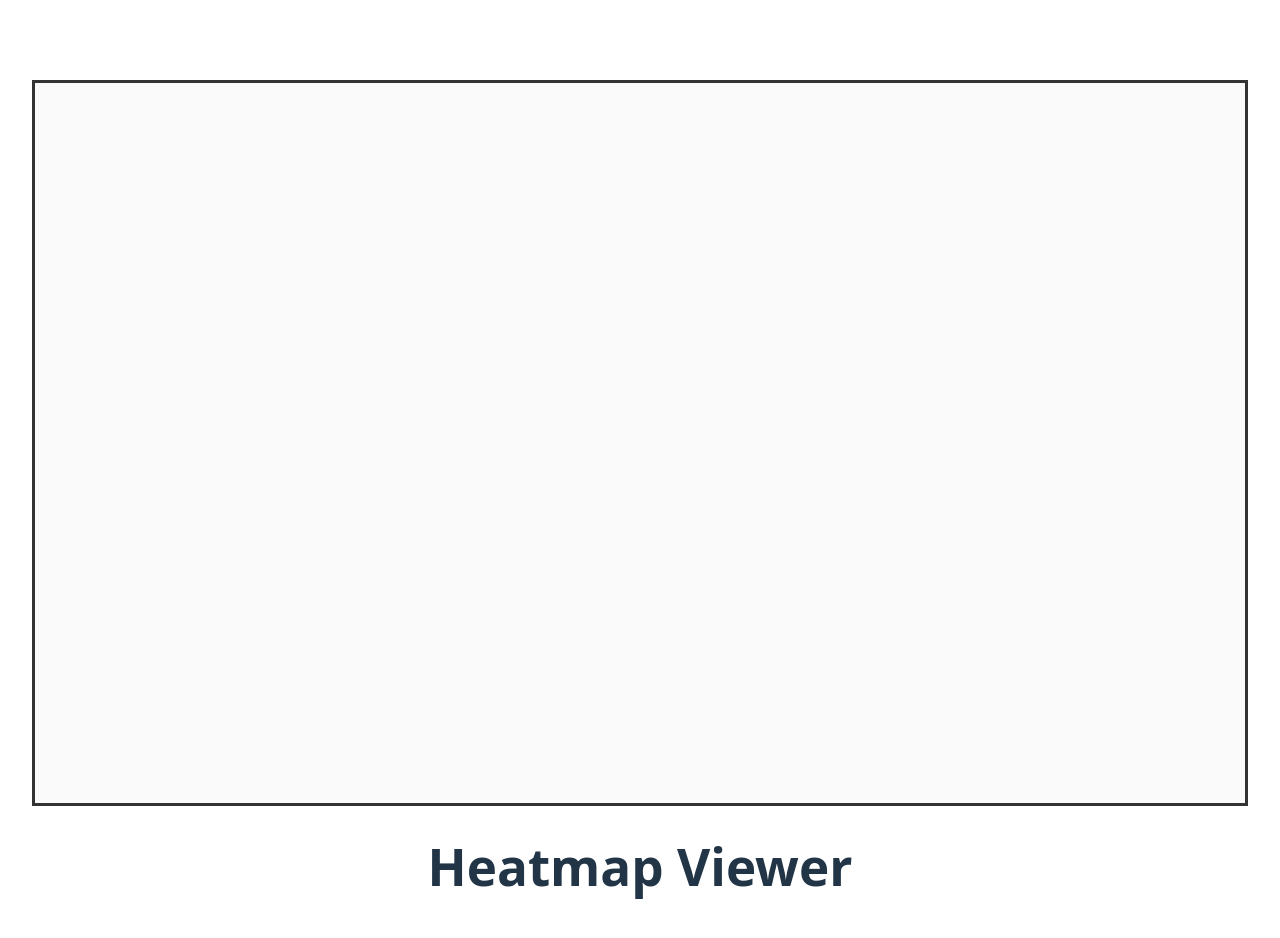
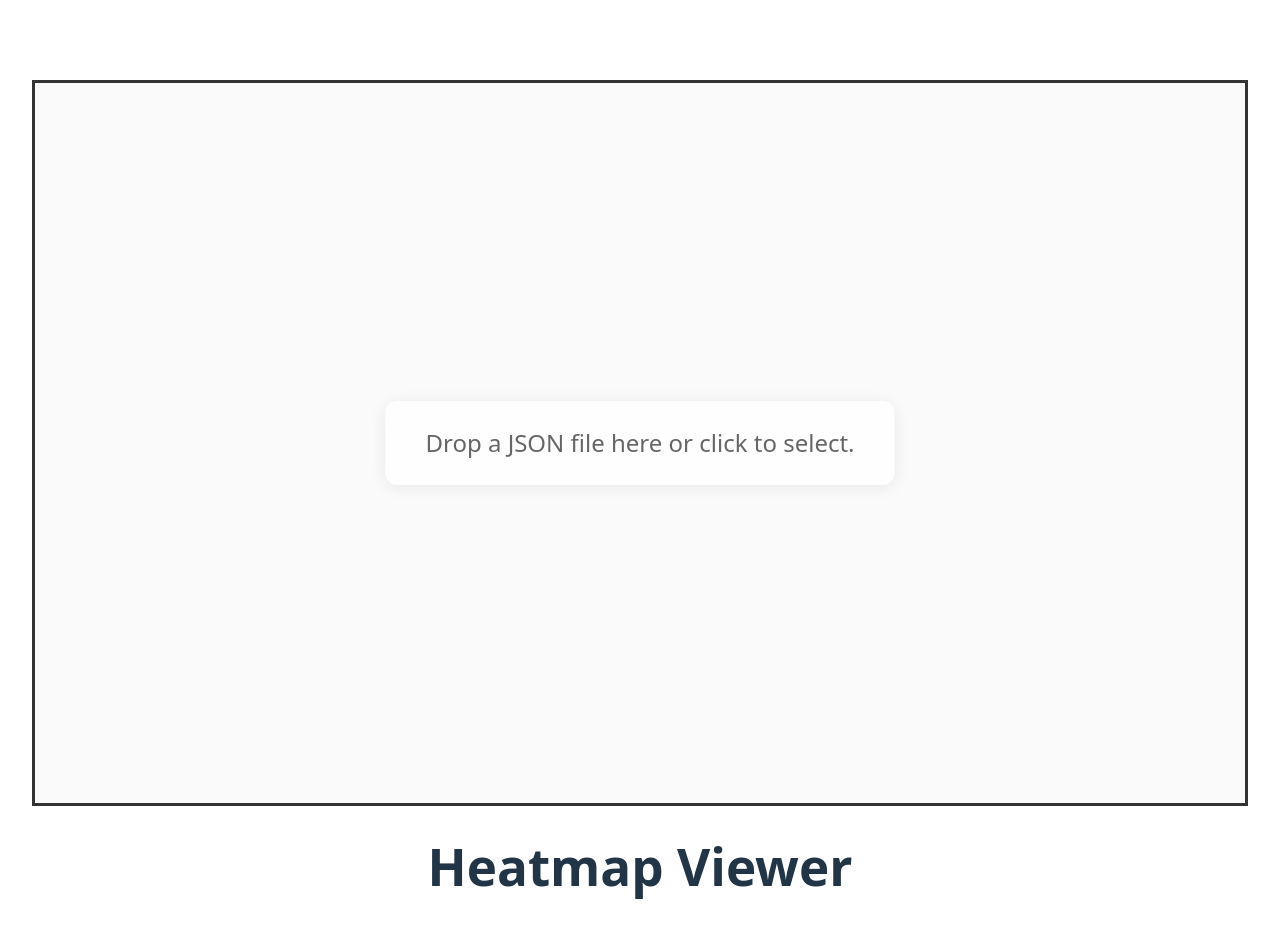
Before and after one commit to ArloFyor/React-Heatmaps, a React (Vite) app: page / in a window 1280 px wide. Shown: the top 938 px of the page. Built offline with nearby package versions, Linux system fonts and the light colour scheme.

Commit message:
feat: modified heatmap canvas to function as a dropbox area that temporarily displays JSON contents

```diff
--- a/src/components/HeatmapCanvas.css
+++ b/src/components/HeatmapCanvas.css
@@ -8,6 +8,8 @@
     align-items: center;
     background: #fafafa;
     box-sizing: border-box;
+    position: relative;
+    overflow: hidden;
 }
 
 .heatmap-canvas {
@@ -18,4 +20,45 @@
     display: block;
     border: none;
     background: transparent;
+    z-index: 1;
 }
+
+.canvas-hint-text {
+    position: absolute;
+    top: 50%;
+    left: 50%;
+    transform: translate(-50%, -50%);
+    color: #666;
+    font-size: 1.5rem;
+    background: rgba(255, 255, 255, 0.85);
+    padding: 1.5rem 2.5rem;
+    border-radius: 12px;
+    text-align: center;
+    pointer-events: none;
+    z-index: 2;
+    max-width: 80%;
+    box-shadow: 0 2px 16px 0 rgba(0, 0, 0, 0.08);
+}
+
+.canvas-json-content {
+    position: absolute;
+    top: 0;
+    left: 0;
+    width: 100%;
+    height: 100%;
+    overflow: auto;
+    background: rgba(255, 255, 255, 0.95);
+    color: #222;
+    font-size: 1rem;
+    padding: 2rem 1.5rem;
+    border-radius: 0;
+    z-index: 2;
+    box-sizing: border-box;
+    white-space: pre-wrap;
+    word-break: break-word;
+}
+
+.drag-active {
+    border-color: #1976d2;
+    box-shadow: 0 0 0 4px #1976d233;
+}
--- a/src/components/HeatmapCanvas.jsx
+++ b/src/components/HeatmapCanvas.jsx
@@ -1,10 +1,87 @@
-import React from 'react';
+
+import React, { useRef, useState } from 'react';
 import './HeatmapCanvas.css';
 
 export default function HeatmapCanvas() {
+    const [jsonContent, setJsonContent] = useState(null);
+    const [dragActive, setDragActive] = useState(false);
+    const fileInputRef = useRef();
+
+    const handleDrop = (e) => {
+        e.preventDefault();
+        setDragActive(false);
+        const file = e.dataTransfer.files[0];
+        if (file && file.type === 'application/json') {
+            const reader = new FileReader();
+            reader.onload = (event) => {
+                try {
+                    const parsed = JSON.parse(event.target.result);
+                    setJsonContent(parsed);
+                } catch {
+                    setJsonContent({ error: 'Invalid JSON file.' });
+                }
+            };
+            reader.readAsText(file);
+        } else {
+            setJsonContent({ error: 'Please upload a valid JSON file.' });
+        }
+    };
+
+    const handleDragOver = (e) => {
+        e.preventDefault();
+        setDragActive(true);
+    };
+
+    const handleDragLeave = () => {
+        setDragActive(false);
+    };
+
+    const handleFileChange = (e) => {
+        const file = e.target.files[0];
+        if (file && file.type === 'application/json') {
+            const reader = new FileReader();
+            reader.onload = (event) => {
+                try {
+                    const parsed = JSON.parse(event.target.result);
+                    setJsonContent(parsed);
+                } catch {
+                    setJsonContent({ error: 'Invalid JSON file.' });
+                }
+            };
+            reader.readAsText(file);
+        } else {
+            setJsonContent({ error: 'Please upload a valid JSON file.' });
+        }
+    };
+
     return (
-        <div className="heatmap-canvas-container">
+        <div
+            className={`heatmap-canvas-container${dragActive ? ' drag-active' : ''}`}
+            onDrop={handleDrop}
+            onDragOver={handleDragOver}
+            onDragLeave={handleDragLeave}
+            onClick={() => fileInputRef.current && fileInputRef.current.click()}
+            tabIndex={0}
+            style={{ cursor: 'pointer', position: 'relative', overflow: 'hidden' }}
+        >
+            <input
+                type="file"
+                accept="application/json"
+                style={{ display: 'none' }}
+                ref={fileInputRef}
+                onChange={handleFileChange}
+            />
             <canvas id="heatmap-canvas" className="heatmap-canvas" />
+            {!jsonContent && (
+                <div className="canvas-hint-text">
+                    <span>Drop a JSON file here or click to select.</span>
+                </div>
+            )}
+            {jsonContent && (
+                <pre className="canvas-json-content">
+                    {JSON.stringify(jsonContent, null, 2)}
+                </pre>
+            )}
         </div>
     );
 }
```
